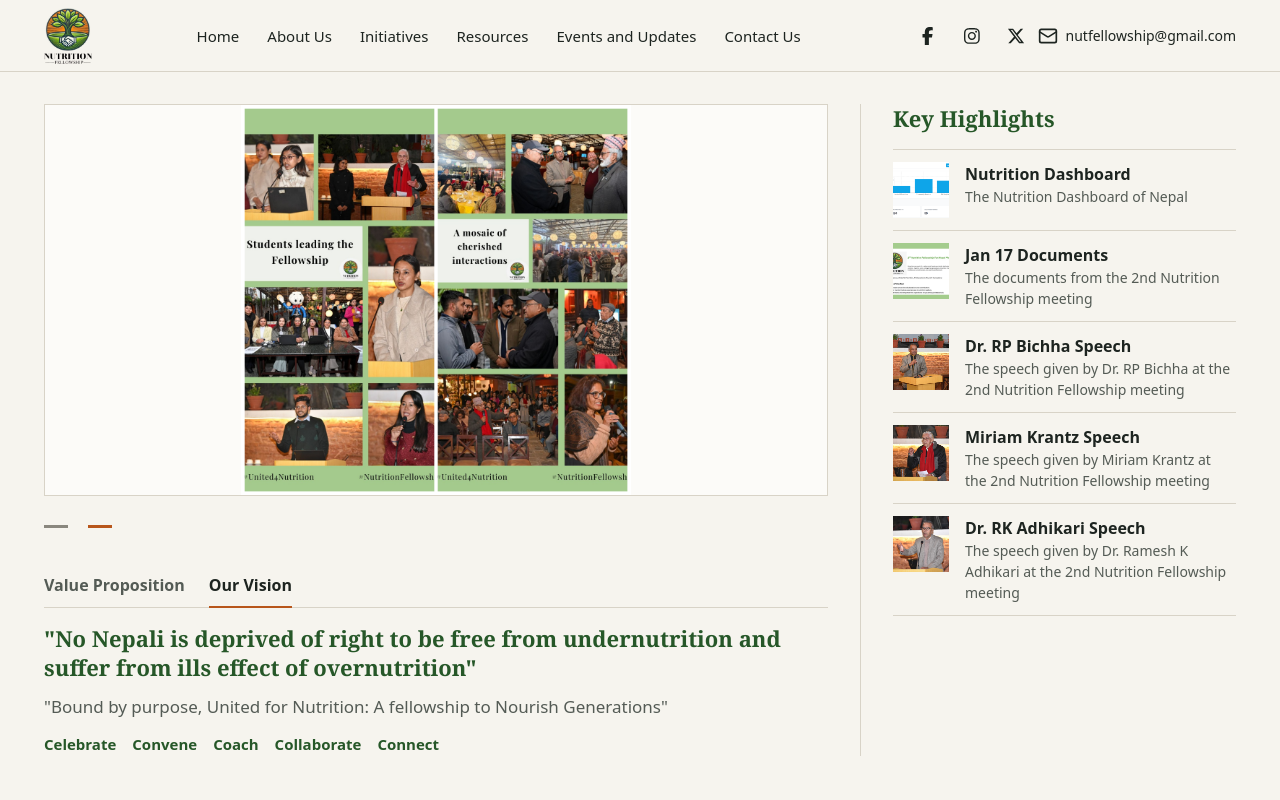
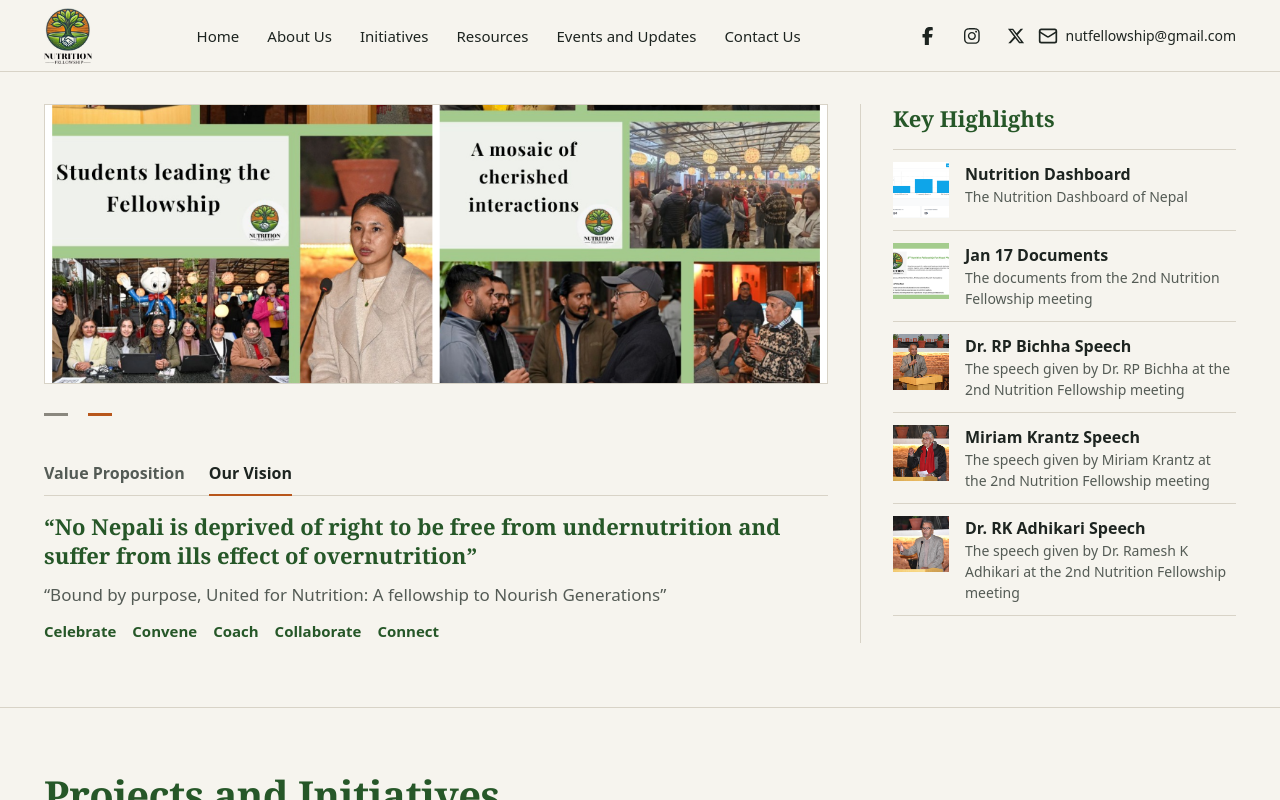
Before and after one commit to vital4nepal/nutrition-fellowship, a React (Create React App) app: page / in a window 1280 px wide. Both pictures are taken after a click on the tab "Our Vision". Shown: the top 800 px of the page. Built offline with nearby package versions, Linux system fonts and the light colour scheme.

Commit message:
[edit] hero photo crop, about text measure and tabs keyboard support

```diff
--- a/src/components/CoverpageLeft.js
+++ b/src/components/CoverpageLeft.js
@@ -2,9 +2,10 @@ import React, { useState, useEffect } from 'react';
 
 const SLIDE_INTERVAL_MS = 5000;
 
+// Slide 0 has a title banner above and a hashtag strip below the photo, so the position crops to the photo band only.
 const slides = [
-  { src: '/ImageSlider/5generations.jpeg', width: 1600, height: 800, fit: 'object-cover' },
-  { src: '/ImageSlider/Cover-collage.png', width: 1080, height: 1080, fit: 'object-contain' },
+  { src: '/ImageSlider/5generations.jpeg', width: 1600, height: 800, position: 'object-[50%_59%]' },
+  { src: '/ImageSlider/Cover-collage.png', width: 1080, height: 1080, position: 'object-[50%_42%]' },
 ];
 
 const pillars = ['Celebrate', 'Convene', 'Coach', 'Collaborate', 'Connect'];
@@ -15,10 +16,10 @@ const tabs = [
     label: 'Value Proposition',
     panel: (
       <div className="space-y-3 text-body text-ink">
-        <p>
+        <p className="max-w-[65ch]">
           We unite three generations of stakeholders from Nepal and around the world, combining experience, innovation, and passion to accelerate the fight against undernutrition in Nepal.
         </p>
-        <p>
+        <p className="max-w-[65ch]">
           Through this fellowship, we foster meaningful connections, convene diverse perspectives, and promote transformative collaboration.
         </p>
       </div>
@@ -29,13 +30,13 @@ const tabs = [
     label: 'Our Vision',
     panel: (
       <div className="space-y-3">
-        <p className="font-serif text-sub font-semibold text-green">
-          "No Nepali is deprived of right to be free from undernutrition and suffer from ills effect of overnutrition"
+        <p className="max-w-[65ch] font-serif text-sub font-semibold text-green">
+          “No Nepali is deprived of right to be free from undernutrition and suffer from ills effect of overnutrition”
         </p>
-        <p className="text-body text-muted">
-          "Bound by purpose, United for Nutrition: A fellowship to Nourish Generations"
+        <p className="max-w-[65ch] text-body text-muted">
+          “Bound by purpose, United for Nutrition: A fellowship to Nourish Generations”
         </p>
-        <ul className="flex flex-wrap gap-x-4 gap-y-1 text-[0.9375rem] font-semibold text-green">
+        <ul className="flex flex-wrap gap-x-4 gap-y-1 text-ui font-semibold text-green">
           {pillars.map((pillar) => (
             <li key={pillar}>{pillar}</li>
           ))}
@@ -66,6 +67,21 @@ const CoverpageLeft = () => {
     setStopped(true);
   };
 
+  const onTabKeyDown = (event) => {
+    const current = tabs.findIndex((tab) => tab.id === activeTab);
+    const targets = {
+      ArrowLeft: (current + tabs.length - 1) % tabs.length,
+      ArrowRight: (current + 1) % tabs.length,
+      Home: 0,
+      End: tabs.length - 1,
+    };
+    if (!(event.key in targets)) return;
+    event.preventDefault();
+    const next = tabs[targets[event.key]].id;
+    setActiveTab(next);
+    document.getElementById(`about-tab-${next}`).focus();
+  };
+
   return (
     <>
       <div
@@ -74,7 +90,7 @@ const CoverpageLeft = () => {
         onFocus={() => setPaused(true)}
         onBlur={() => setPaused(false)}
       >
-        <div className="relative aspect-[2/1] overflow-hidden border border-line bg-surface">
+        <div className="relative aspect-[14/5] overflow-hidden border border-line bg-surface">
           {slides.map((slide, index) => {
             const active = index === currentSlide;
             return (
@@ -87,7 +103,7 @@ const CoverpageLeft = () => {
                 loading={index === 0 ? 'eager' : 'lazy'}
                 fetchpriority={index === 0 ? 'high' : undefined}
                 aria-hidden={!active}
-                className={`absolute inset-0 h-full w-full transition-opacity duration-300 ${slide.fit} ${active ? 'opacity-100' : 'opacity-0'}`}
+                className={`absolute inset-0 h-full w-full object-cover transition-opacity duration-300 ${slide.position} ${active ? 'opacity-100' : 'opacity-0'}`}
               />
             );
           })}
@@ -109,7 +125,7 @@ const CoverpageLeft = () => {
       </div>
 
       <div id="aboutus" className="mt-4">
-        <div role="tablist" className="flex gap-6 border-b border-line">
+        <div role="tablist" aria-label="About Us" onKeyDown={onTabKeyDown} className="flex gap-6 border-b border-line">
           {tabs.map((tab) => (
             <button
               key={tab.id}
@@ -118,6 +134,7 @@ const CoverpageLeft = () => {
               id={`about-tab-${tab.id}`}
               aria-selected={tab.id === activeTab}
               aria-controls={`about-panel-${tab.id}`}
+              tabIndex={tab.id === activeTab ? 0 : -1}
               onClick={() => setActiveTab(tab.id)}
               className={`-mb-px h-11 border-b-2 text-base font-semibold transition-colors hover:text-green ${
                 tab.id === activeTab ? 'border-accent text-ink' : 'border-transparent text-muted'
```
